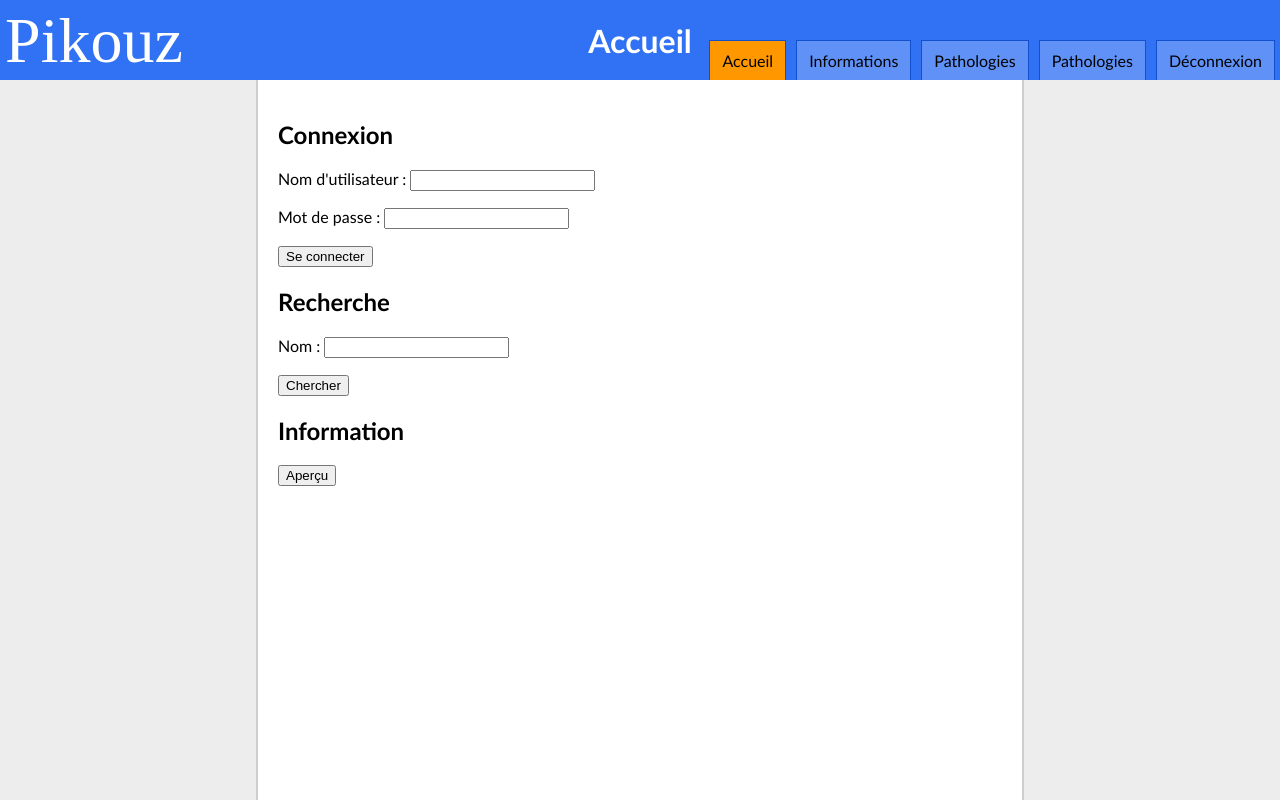
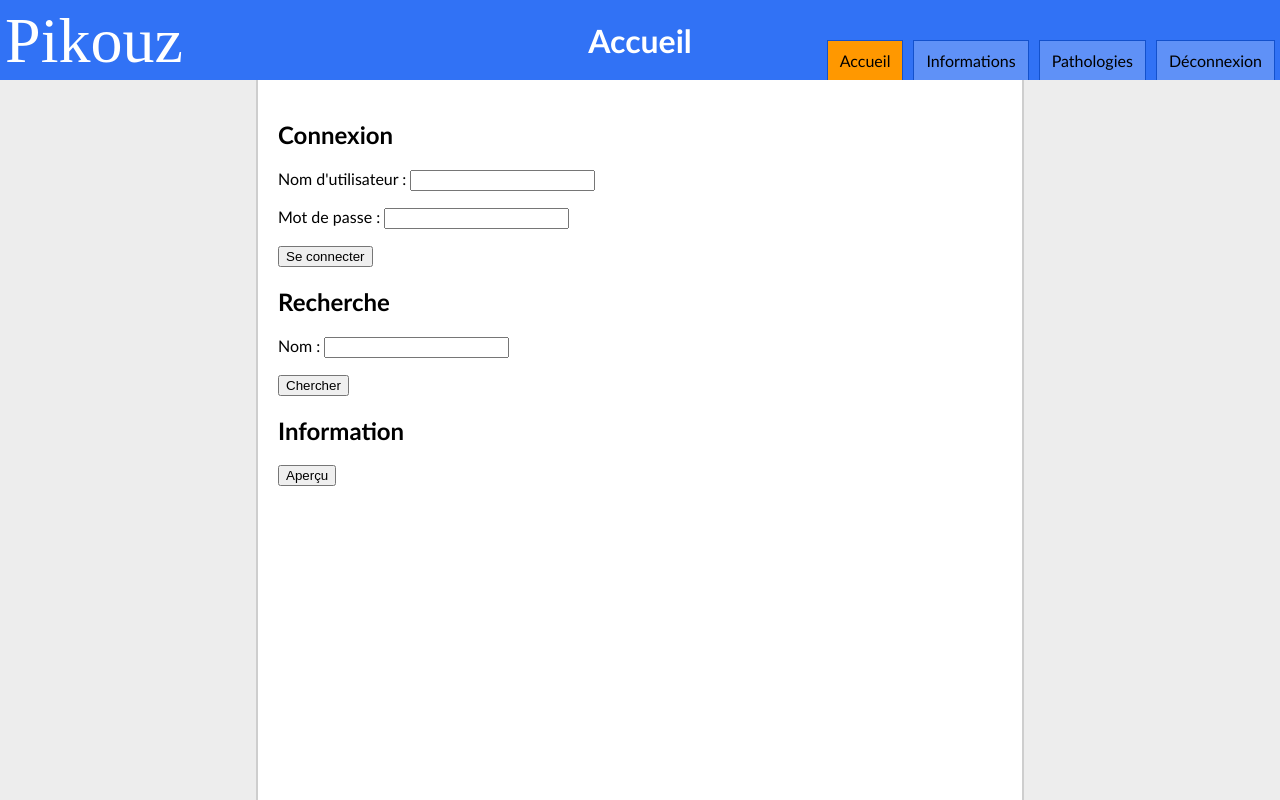
Before and after one commit to sprietNathanael/CPE_4_projet_TLI, a PHP site: page /index.php in a window 1280 px wide. Run offline with PHP 8.4, Linux system fonts and the light colour scheme; data that the repository does not hold is empty.

Commit message:
Remove the duplicated link

```diff
--- a/src/assets/layouts/layout.tpl
+++ b/src/assets/layouts/layout.tpl
@@ -24,7 +24,7 @@
                     <a href="search.php"><li {if isset($currentPage) && $currentPage == "recherche"}class="currentPage"{/if}>Recherche</li></a>
                 {/if}
                 <a href="information.php"><li {if isset($currentPage) && $currentPage == "informations"}class="currentPage"{/if}>Informations</li></a>
-                <a href="diseases.php"><li {if isset($currentPage) && $currentPage == "pathologies"}class="currentPage"{/if}>Pathologies</li></a>                <a href="diseases.php"><li {if isset($currentPage) && $currentPage == "pathologies"}class="currentPage"{/if}>Pathologies</li></a>
+                <a href="diseases.php"><li {if isset($currentPage) && $currentPage == "pathologies"}class="currentPage"{/if}>Pathologies</li></a>
                 <a href="logout.php"><li>Déconnexion</li></a>
             </ul>
         </nav>
```
